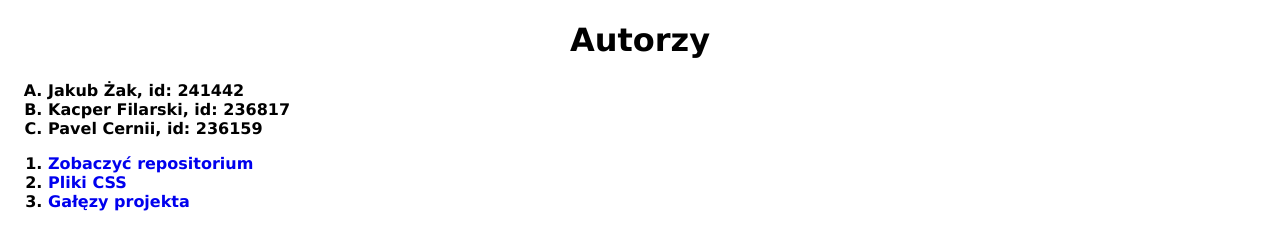
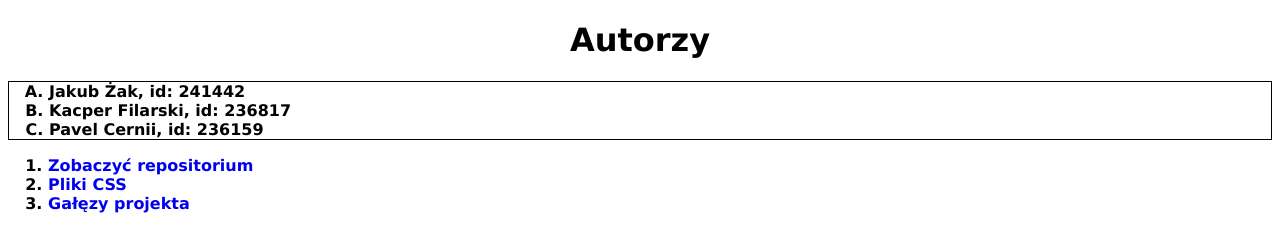
Before and after one commit to JakubZak7/Computer-Software, a plain HTML site: page autory.html in a window 1280 px wide. Drawn offline with Linux system fonts and the light colour scheme.

Commit message:
Update autory.html

```diff
--- a/autory.html
+++ b/autory.html
@@ -11,7 +11,7 @@
         <h1>Autorzy</h1>
     </div>
 
-    <ol type="A">
+    <ol id="lista" type="A">
         <li><b>Jakub Żak</b>, id: 241442</li>
         <li><b>Kacper Filarski</b>, id: 236817 </li>
         <li><b>Pavel Cernii</b>, id: 236159</li>
```
